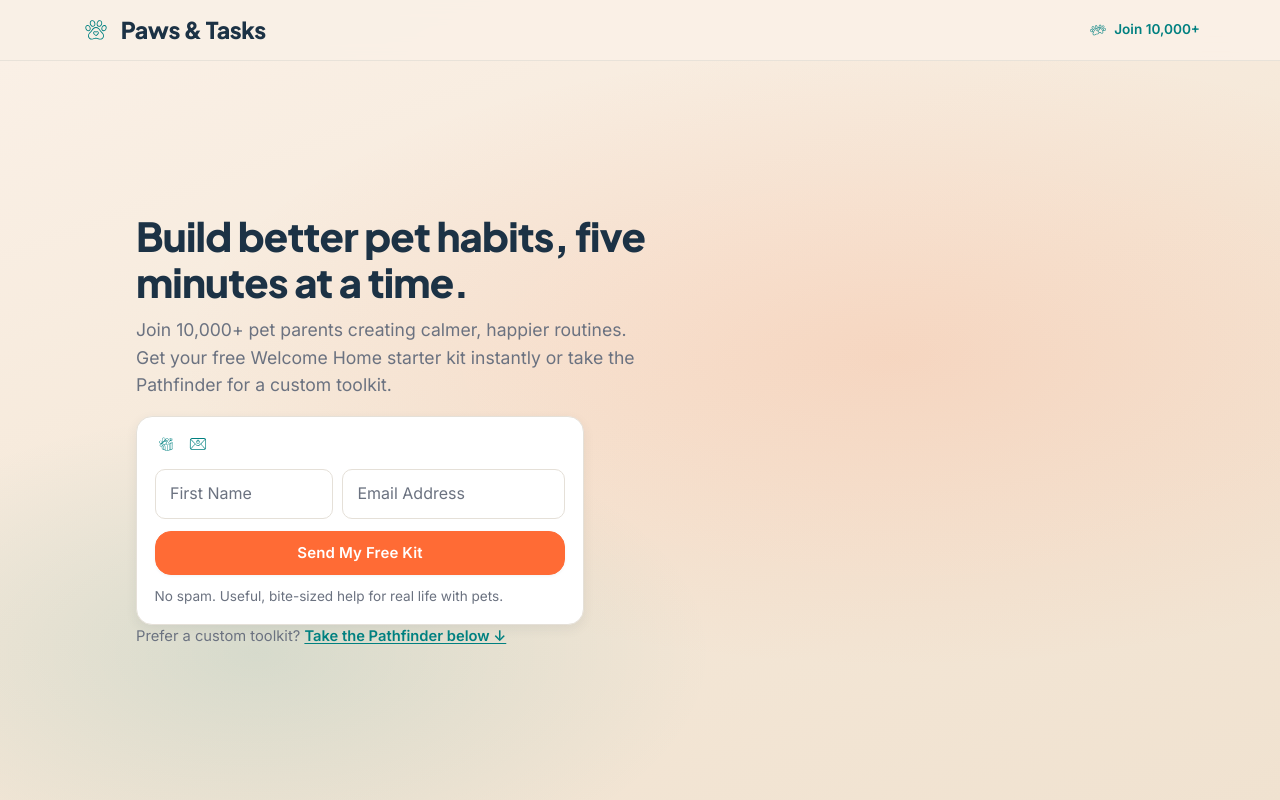
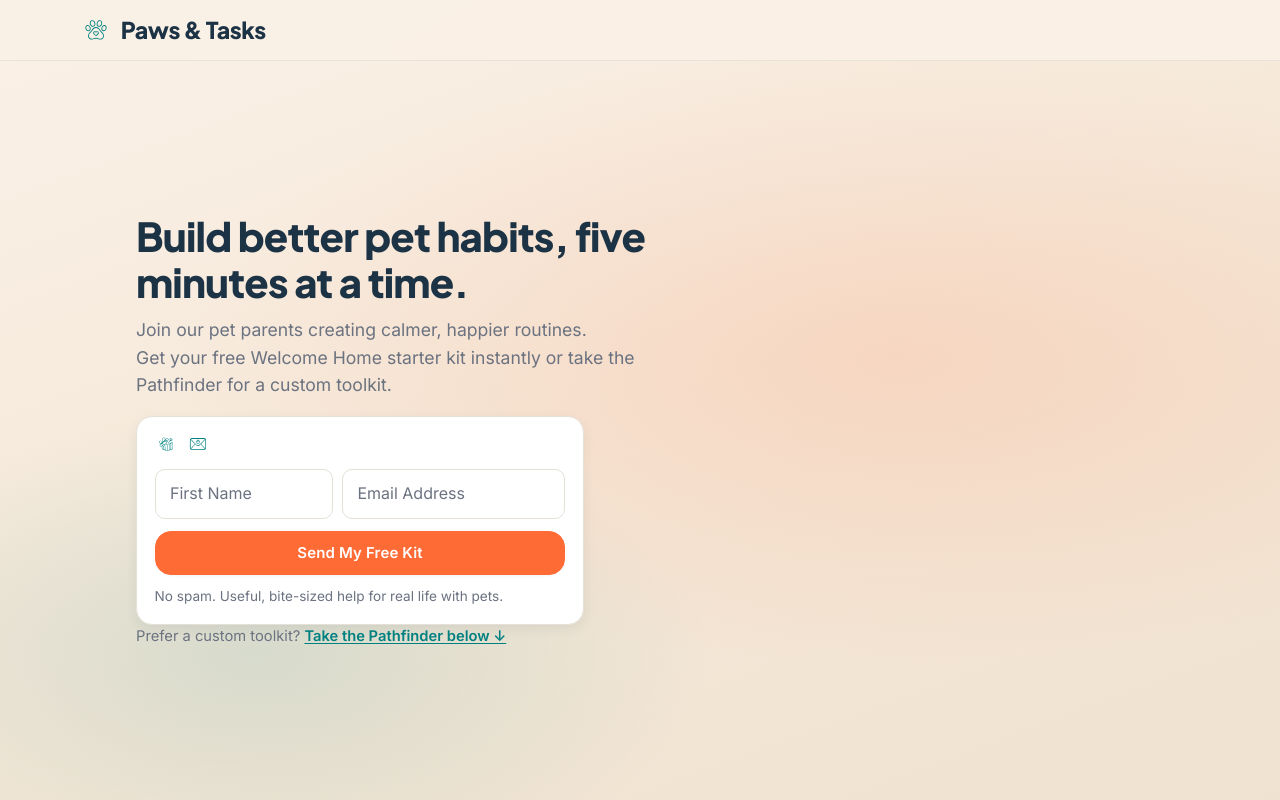
Before and after one commit to harshinde/Tails_and_Tasks, a Next.js app: page / in a window 1280 px wide. Shown: the top 800 px of the page. Built offline with nearby package versions, Linux system fonts and the light colour scheme.

Commit message:
copy: remove unverified Join 10,000+ social proof
Drop the header count/icon and rewrite the hero support line so we
do not claim signup volume we have not validated yet.

Co-authored-by: Harsha <harshinde@users.noreply.github.com>

```diff
--- a/src/app/globals.css
+++ b/src/app/globals.css
@@ -196,7 +196,7 @@ a {
   min-height: 3.75rem;
   display: flex;
   align-items: center;
-  justify-content: space-between;
+  justify-content: flex-start;
   gap: 1rem;
   padding: 0.65rem 0;
 }
@@ -222,21 +222,6 @@ a {
   letter-spacing: -0.02em;
   color: var(--color-ink-strong);
   line-height: 1;
-}
-
-.site-header__proof {
-  margin: 0;
-  display: inline-flex;
-  align-items: center;
-  gap: 0.4rem;
-  font-size: 0.85rem;
-  font-weight: 600;
-  color: var(--color-primary);
-  white-space: nowrap;
-}
-
-.site-header__community {
-  flex-shrink: 0;
 }
 
 /* Icon system variants — docs/ICONOGRAPHY.md */
--- a/src/app/layout.tsx
+++ b/src/app/layout.tsx
@@ -17,7 +17,7 @@ const inter = Inter({
 export const metadata: Metadata = {
   title: "Paws & Tasks — Build better pet habits",
   description:
-    "Join 10,000+ pet parents creating calmer, happier routines. Get a free Welcome Home starter kit or a custom toolkit made for you and your pet.",
+    "Join our pet parents creating calmer, happier routines. Get a free Welcome Home starter kit or a custom toolkit made for you and your pet.",
   metadataBase: new URL("https://pawsandtasks.com"),
   openGraph: {
     title: "Build better pet habits, five minutes at a time",
--- a/src/components/HeroSection.tsx
+++ b/src/components/HeroSection.tsx
@@ -67,7 +67,7 @@ export function HeroSection({
             Build better pet habits, five minutes at a time.
           </h1>
           <p className="hero__subhead">
-            Join 10,000+ pet parents creating calmer, happier routines.
+            Join our pet parents creating calmer, happier routines.
             <br />
             Get your free Welcome Home starter kit instantly or take the
             Pathfinder for a custom toolkit.
--- a/src/components/SiteHeader.tsx
+++ b/src/components/SiteHeader.tsx
@@ -1,4 +1,4 @@
-import { CommunityJoin, SoftPawHeart } from "@/components/icons";
+import { SoftPawHeart } from "@/components/icons";
 
 export function SiteHeader() {
   return (
@@ -8,15 +8,6 @@ export function SiteHeader() {
           <SoftPawHeart className="site-header__mark" size={32} />
           <span className="site-header__wordmark">Paws &amp; Tasks</span>
         </a>
-        <p className="site-header__proof">
-          <CommunityJoin
-            className="site-header__community"
-            size={20}
-            title="Community"
-            variant="default"
-          />
-          <span>Join 10,000+</span>
-        </p>
       </div>
     </header>
   );
```
Also changed, not shown: public/icons/README.md, 3 other files (tests, documents, lock files or other folders).
